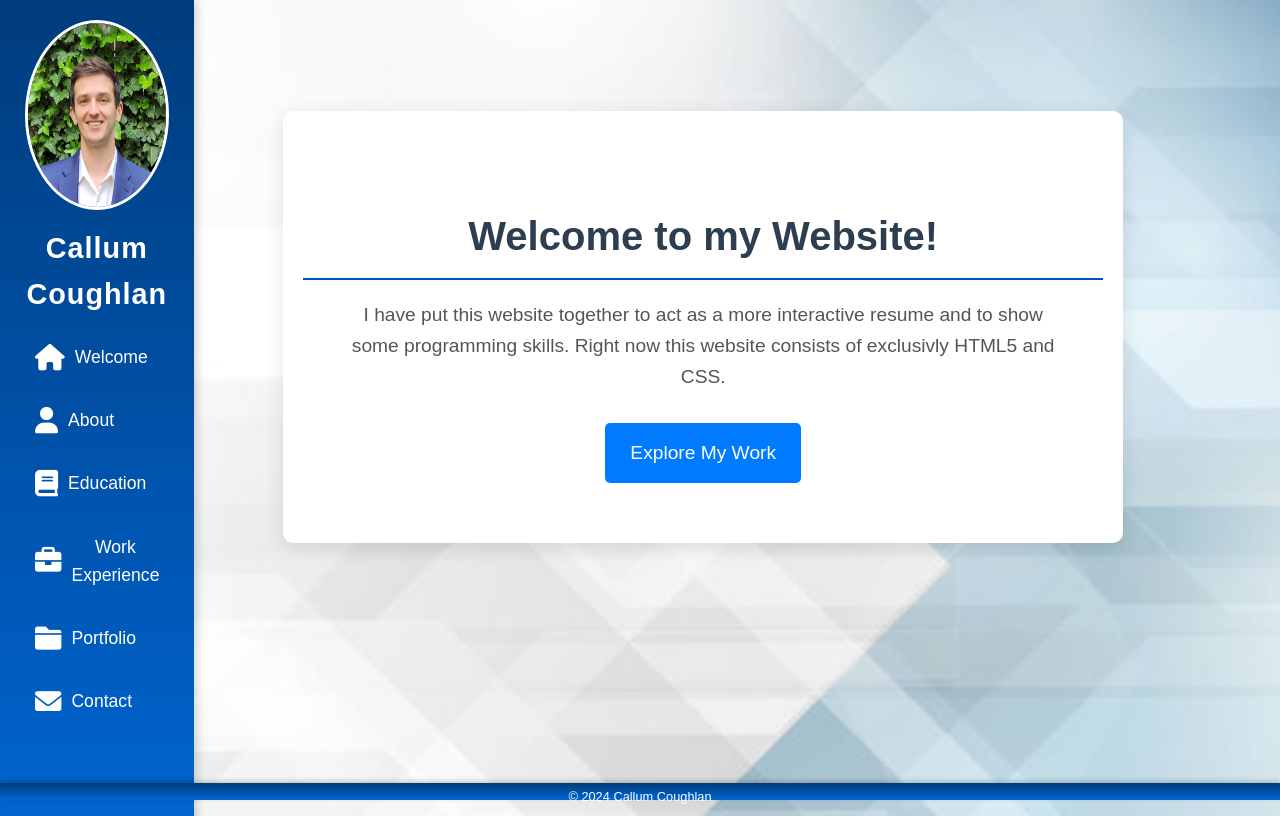
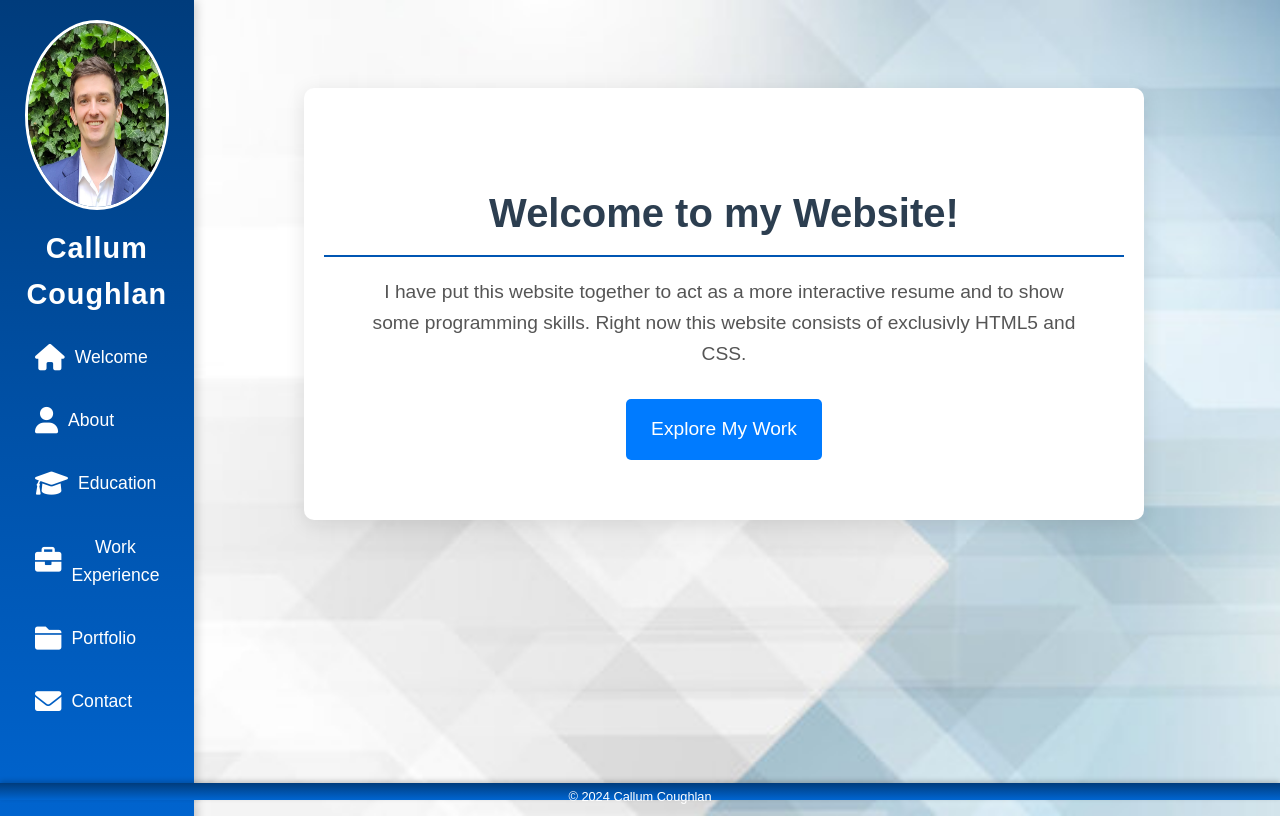
Before and after one commit to CallumCoughlan/CallumCoughlan.github.io, a plain HTML site: page index.html in a window 1280 px wide. Drawn offline with Linux system fonts and the light colour scheme.

Commit message:
Fix loading errors and add dynamic loader to font awesome icons and text

```diff
--- a/css/header.css
+++ b/css/header.css
@@ -78,8 +78,7 @@ footer p {
 }
 
 main {
-    margin-left: 10%;
-    padding: 5%;
+    margin-left: 7%;
     padding-bottom: 0.05%;
 }
 
--- a/css/portfolio.css
+++ b/css/portfolio.css
@@ -1,6 +1,6 @@
 .portfolio-container {
     display: grid;
-    grid-template-columns: repeat(auto-fill, minmax(15%, 1fr));
+    grid-template-columns: repeat(auto-fill, minmax(25%, 1fr));
     gap: 20px;
     padding: 20px;
 }
--- a/header.html
+++ /dev/null
@@ -1,24 +0,0 @@
-<head>
-    <meta charset="UTF-8">
-    <meta name="viewport" content="width=device-width, initial-scale=1.0">
-    <link rel="stylesheet" href="https://cdnjs.cloudflare.com/ajax/libs/font-awesome/6.0.0-beta3/css/all.min.css">
-    <link rel="stylesheet" href="/css/header.css">
-    <title>Header</title>
-</head>
-<body>
-    <header>
-        <img src="/Profile Photo.jpg" alt="Profile Picture" class="profile-img">
-        <h1>Callum Coughlan</h1>
-        <nav>
-            <ul>
-                <li><a href="welcome.html"><i class="fas fa-home icon"></i>Welcome</a></li>
-                <li><a href="about.html"><i class="fas fa-user icon"></i>About</a></li>
-                <li><a href="education.html"><i class="fas fa-book icon"></i>Education</a></li>
-                <li><a href="workExperience.html"><i class="fas fa-briefcase icon"></i>Work Experience</a></li>
-                <li><a href="portfolio.html"><i class="fas fa-folder icon"></i>Portfolio</a></li>
-                <li><a href="contact.html"><i class="fas fa-envelope icon"></i>Contact</a></li>
-            </ul>
-        </nav>
-    </header>
-</body>
-</html>
--- a/index.html
+++ b/index.html
@@ -3,46 +3,36 @@
     <meta name="viewport" content="width=device-width, initial-scale=1.0">
     <title>Callum Coughlan</title>
     <link rel="stylesheet" href="/css/header.css">
+    <link rel="stylesheet" href="/css/welcome.css">
     <link rel="stylesheet" href="/css/about.css">
     <link rel="stylesheet" href="/css/education.css">
     <link rel="stylesheet" href="/css/work-experience.css">
     <link rel="stylesheet" href="/css/portfolio.css">
     <link rel="stylesheet" href="/css/contact.css">
+    <link rel="stylesheet" href="https://cdnjs.cloudflare.com/ajax/libs/font-awesome/6.0.0-beta3/css/all.min.css">
 </head>
 <body>
-    <div id="header"></div>
-    <div id="content"></div>
+    <header>
+        <img src="/Profile Photo.jpg" alt="Profile Picture" class="profile-img">
+        <h1>Callum Coughlan</h1>
+        <nav>
+            <ul>
+                <li><a href="#" data-target="welcome.html"><i class="fas fa-home icon"></i> Welcome</a></li>
+                <li><a href="#" data-target="about.html"><i class="fas fa-user icon"></i> About</a></li>
+                <li><a href="#" data-target="education.html"><i class="fas fa-graduation-cap icon"></i> Education</a></li>
+                <li><a href="#" data-target="workExperience.html"><i class="fas fa-briefcase icon"></i> Work Experience</a></li>
+                <li><a href="#" data-target="portfolio.html"><i class="fas fa-folder icon"></i> Portfolio</a></li>
+                <li><a href="#" data-target="contact.html"><i class="fas fa-envelope icon"></i> Contact</a></li>
+            </ul>
+        </nav>
+    </header>
+
+    <main id="content"></main>
 
     <footer>
         <p>&copy; 2024 Callum Coughlan</p>
     </footer>
 
-    <script>
-        // Load the header
-        fetch('header.html')
-            .then(response => response.text())
-            .then(data => {
-                document.getElementById('header').innerHTML = data;
-                loadPage('welcome'); // Load the initial page content
-            });
-
-        // Load page content based on the link clicked
-        function loadPage(page) {
-            fetch(page + '.html')
-                .then(response => response.text())
-                .then(data => {
-                    document.getElementById('content').innerHTML = data;
-                });
-        }
-
-        // Handle navigation link clicks
-        document.addEventListener('click', function (e) {
-            if (e.target.tagName === 'A') {
-                e.preventDefault(); // Prevent the default link behavior
-                const page = e.target.getAttribute('href').replace('.html', '');
-                loadPage(page); // Load the new page content
-            }
-        });
-    </script>
+    <script src="/script.js"></script>
 </body>
 </html>
--- /dev/null
+++ b/script.js
@@ -0,0 +1,32 @@
+document.addEventListener("DOMContentLoaded", function() {
+    const links = document.querySelectorAll('nav ul li a');
+    const contentArea = document.getElementById('content');
+
+    // Function to load content
+    function loadContent(target) {
+        fetch(target)
+            .then(response => {
+                if (!response.ok) {
+                    throw new Error('Network failure');
+                }
+                return response.text();
+            })
+            .then(data => {
+                contentArea.innerHTML = data; // Update the content area
+            })
+            .catch(error => {
+                console.error('fetch error: ', error);
+            });
+    }
+
+    // Load the welcome page by default
+    loadContent('welcome.html');
+
+    links.forEach(link => {
+        link.addEventListener('click', function(e) {
+            e.preventDefault();
+            const target = this.getAttribute('data-target');
+            loadContent(target);
+        });
+    });
+});
```
Also changed, not shown: about.html (line endings or trailing spaces), contact.html (line endings or trailing spaces), css/contact.css (line endings or trailing spaces), css/welcome.css (line endings or trailing spaces), css/work-experience.css (line endings or trailing spaces), education.html (line endings or trailing spaces), welcome.html (line endings or trailing spaces), workExperience.html (line endings or trailing spaces).
